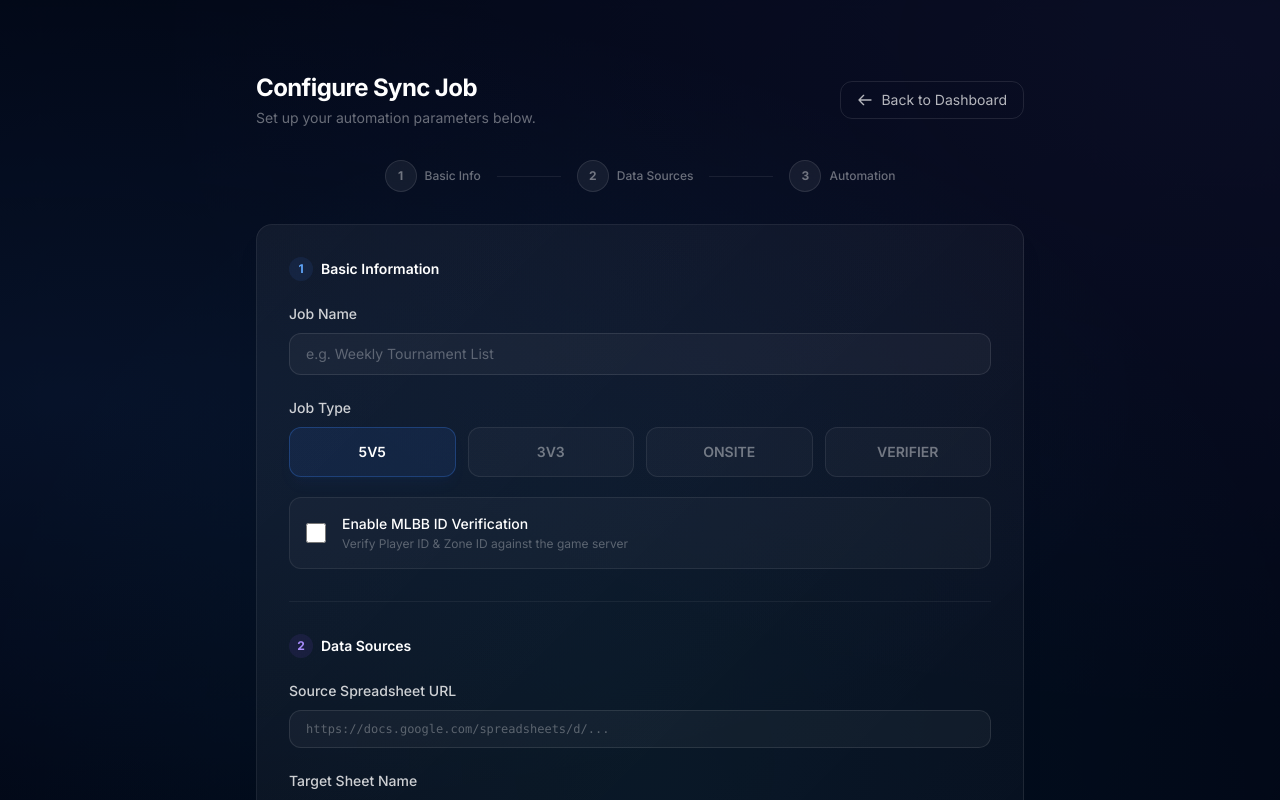
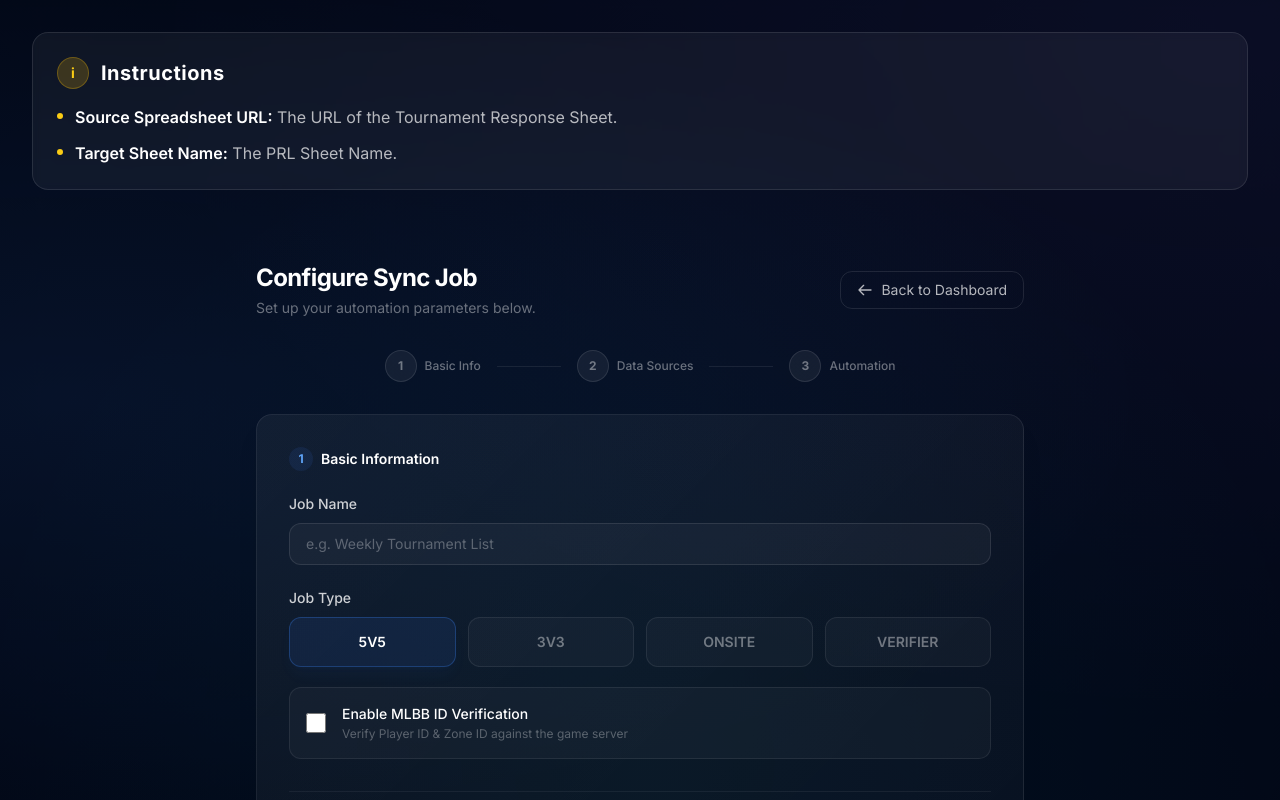
Before and after one commit to morphcute/PRL-automated, a Next.js app: page /jobs/new in a window 1280 px wide. Shown: the top 800 px of the page. Built offline with nearby package versions, Linux system fonts and the light colour scheme; no server answers; sample sign-in values are in the browser's storage.

Commit message:
added instruction in job

```diff
--- a/app/jobs/new/page.tsx
+++ b/app/jobs/new/page.tsx
@@ -38,6 +38,25 @@ export default function NewJobPage() {
 
   return (
     <div className="w-full">
+      <div className="mb-8 bg-white/5 border border-white/10 rounded-2xl p-6 backdrop-blur-sm">
+        <div className="flex items-center gap-3 mb-4">
+          <div className="w-8 h-8 rounded-full bg-yellow-500/20 flex items-center justify-center border border-yellow-500/30">
+            <span className="text-yellow-400 font-bold text-sm">i</span>
+          </div>
+          <h2 className="text-xl font-bold text-white tracking-wide">Instructions</h2>
+        </div>
+        <ul className="space-y-3 text-white/70">
+          <li className="flex items-start gap-3">
+            <div className="w-1.5 h-1.5 rounded-full bg-yellow-400 mt-2 shrink-0" />
+            <p><strong className="text-white font-semibold flex-shrink-0">Source Spreadsheet URL:</strong> The URL of the Tournament Response Sheet.</p>
+          </li>
+          <li className="flex items-start gap-3">
+            <div className="w-1.5 h-1.5 rounded-full bg-yellow-400 mt-2 shrink-0" />
+            <p><strong className="text-white font-semibold flex-shrink-0">Target Sheet Name:</strong> The PRL Sheet Name.</p>
+          </li>
+        </ul>
+      </div>
+
       <JobForm onSubmit={handleCreate} />
 
       <Modal
```
